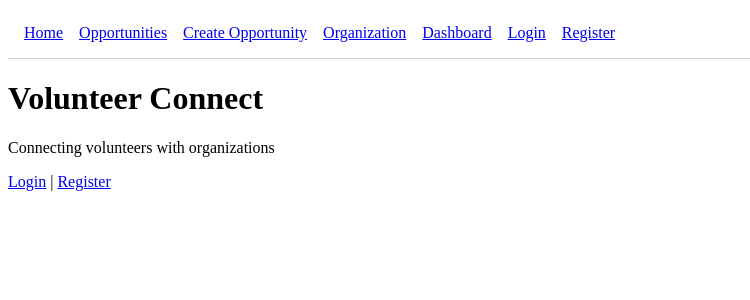
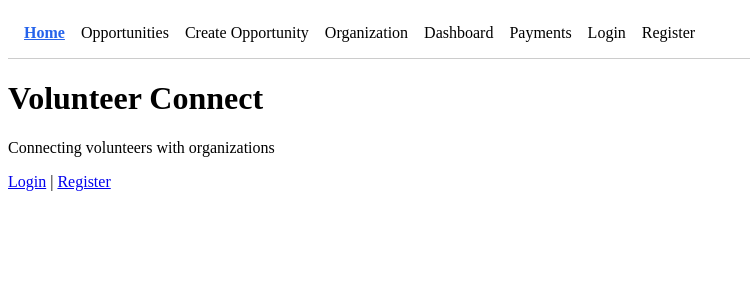
Before and after one commit to Httpednah/volunteer-connect-frontend, a React (Vite) app in the folder volunteer-connect-frontend/: page / in a window 1280 px wide. Shown: the top 300 px of the page, without its empty margins (0-750 px from the left). Built offline with nearby package versions, Linux system fonts and the light colour scheme.

Commit message:
payments

```diff
--- a/volunteer-connect-frontend/src/App.jsx
+++ b/volunteer-connect-frontend/src/App.jsx
@@ -1,4 +1,5 @@
 // src/App.jsx
+import PaymentDashboard from "./pages/PaymentDashboard";
 import { BrowserRouter, Routes, Route } from "react-router-dom";
 import Home from "./pages/Home";
 import Login from "./pages/Login";
@@ -34,6 +35,9 @@ export default function App() {
         {/* Volunteer Dashboard */}
         <Route path="/dashboard" element={<VolunteerDashboard />} />
 
+        {/* Payments */}
+        <Route path="/payments" element={<PaymentDashboard />} />
+
         {/* Optional: Add a 404 fallback route */}
         <Route
           path="*"
--- a/volunteer-connect-frontend/src/components/Nav.jsx
+++ b/volunteer-connect-frontend/src/components/Nav.jsx
@@ -1,15 +1,40 @@
-import { Link } from "react-router-dom";
+// src/components/Nav.jsx
+import { NavLink } from "react-router-dom";
 
 export default function Nav() {
+  const linkStyle = ({ isActive }) => ({
+    marginRight: "1rem",
+    textDecoration: isActive ? "underline" : "none",
+    fontWeight: isActive ? "bold" : "normal",
+    color: isActive ? "#2563EB" : "#000", // blue for active
+  });
+
   return (
     <nav style={{ padding: "1rem", borderBottom: "1px solid #ccc" }}>
-      <Link to="/" style={{ marginRight: "1rem" }}>Home</Link>
-      <Link to="/opportunities" style={{ marginRight: "1rem" }}>Opportunities</Link>
-      <Link to="/create-opportunity" style={{ marginRight: "1rem" }}>Create Opportunity</Link>
-      <Link to="/organization" style={{ marginRight: "1rem" }}>Organization</Link>
-      <Link to="/dashboard" style={{ marginRight: "1rem" }}>Dashboard</Link>
-      <Link to="/login" style={{ marginRight: "1rem" }}>Login</Link>
-      <Link to="/register" style={{ marginRight: "1rem" }}>Register</Link>
+      <NavLink to="/" style={linkStyle}>
+        Home
+      </NavLink>
+      <NavLink to="/opportunities" style={linkStyle}>
+        Opportunities
+      </NavLink>
+      <NavLink to="/create-opportunity" style={linkStyle}>
+        Create Opportunity
+      </NavLink>
+      <NavLink to="/organization" style={linkStyle}>
+        Organization
+      </NavLink>
+      <NavLink to="/dashboard" style={linkStyle}>
+        Dashboard
+      </NavLink>
+      <NavLink to="/payments" style={linkStyle}>
+        Payments
+      </NavLink>
+      <NavLink to="/login" style={linkStyle}>
+        Login
+      </NavLink>
+      <NavLink to="/register" style={linkStyle}>
+        Register
+      </NavLink>
     </nav>
   );
 }
--- a/volunteer-connect-frontend/src/pages/PaymentDashboard.jsx
+++ b/volunteer-connect-frontend/src/pages/PaymentDashboard.jsx
@@ -3,36 +3,54 @@ import React, { useEffect, useState } from "react";
 
 export default function PaymentDashboard() {
   const [payments, setPayments] = useState([]);
+  const [loading, setLoading] = useState(true);
+  const [error, setError] = useState("");
 
   useEffect(() => {
-    fetch("http://localhost:5555/payments/1") // replace 1 with dynamic user ID
-      .then(res => res.json())
-      .then(data => setPayments(data))
-      .catch(err => console.error(err));
+    async function fetchPayments() {
+      try {
+        const res = await fetch("http://localhost:5555/payments");
+        if (!res.ok) throw new Error("Failed to fetch payments");
+        const data = await res.json();
+        setPayments(data);
+      } catch (err) {
+        console.error(err);
+        setError("Unable to load payments. Please try again later.");
+      } finally {
+        setLoading(false);
+      }
+    }
+
+    fetchPayments();
   }, []);
 
+  if (loading) return <p className="p-4">Loading payments...</p>;
+  if (error) return <p className="p-4 text-red-500">{error}</p>;
+
   return (
-    <div className="p-8">
-      <h1 className="text-2xl font-bold mb-4">Payment Dashboard</h1>
+    <div className="p-4">
+      <h2 className="text-2xl font-bold mb-4">Payment Dashboard</h2>
       {payments.length === 0 ? (
-        <p>No payments yet.</p>
+        <p>No payments found.</p>
       ) : (
-        <table className="w-full border">
+        <table className="w-full border-collapse border border-gray-300">
           <thead>
-            <tr>
-              <th className="border px-4 py-2">ID</th>
-              <th className="border px-4 py-2">Amount</th>
-              <th className="border px-4 py-2">Status</th>
-              <th className="border px-4 py-2">Date</th>
+            <tr className="bg-gray-100">
+              <th className="border p-2 text-left">ID</th>
+              <th className="border p-2 text-left">Volunteer</th>
+              <th className="border p-2 text-left">Amount</th>
+              <th className="border p-2 text-left">Status</th>
+              <th className="border p-2 text-left">Date</th>
             </tr>
           </thead>
           <tbody>
-            {payments.map(payment => (
-              <tr key={payment.id}>
-                <td className="border px-4 py-2">{payment.id}</td>
-                <td className="border px-4 py-2">${payment.amount}</td>
-                <td className="border px-4 py-2">{payment.status}</td>
-                <td className="border px-4 py-2">{new Date(payment.date).toLocaleString()}</td>
+            {payments.map((p) => (
+              <tr key={p.id}>
+                <td className="border p-2">{p.id}</td>
+                <td className="border p-2">{p.volunteer_name}</td>
+                <td className="border p-2">₦{p.amount}</td>
+                <td className="border p-2">{p.status}</td>
+                <td className="border p-2">{new Date(p.date).toLocaleDateString()}</td>
               </tr>
             ))}
           </tbody>
```
